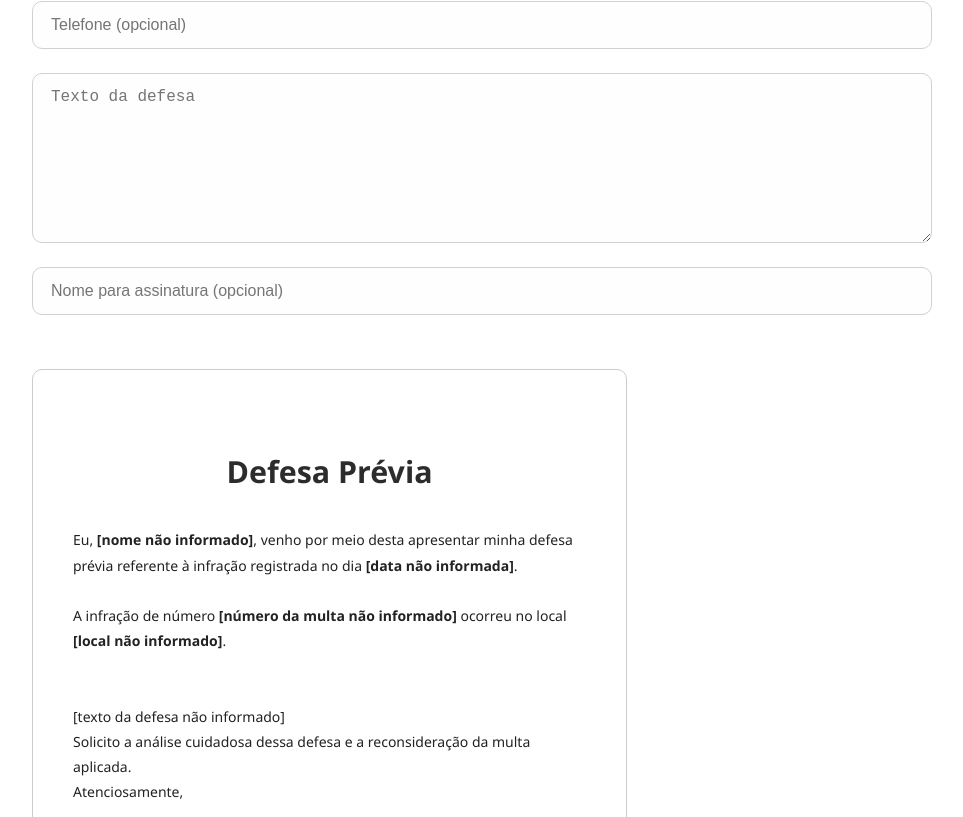
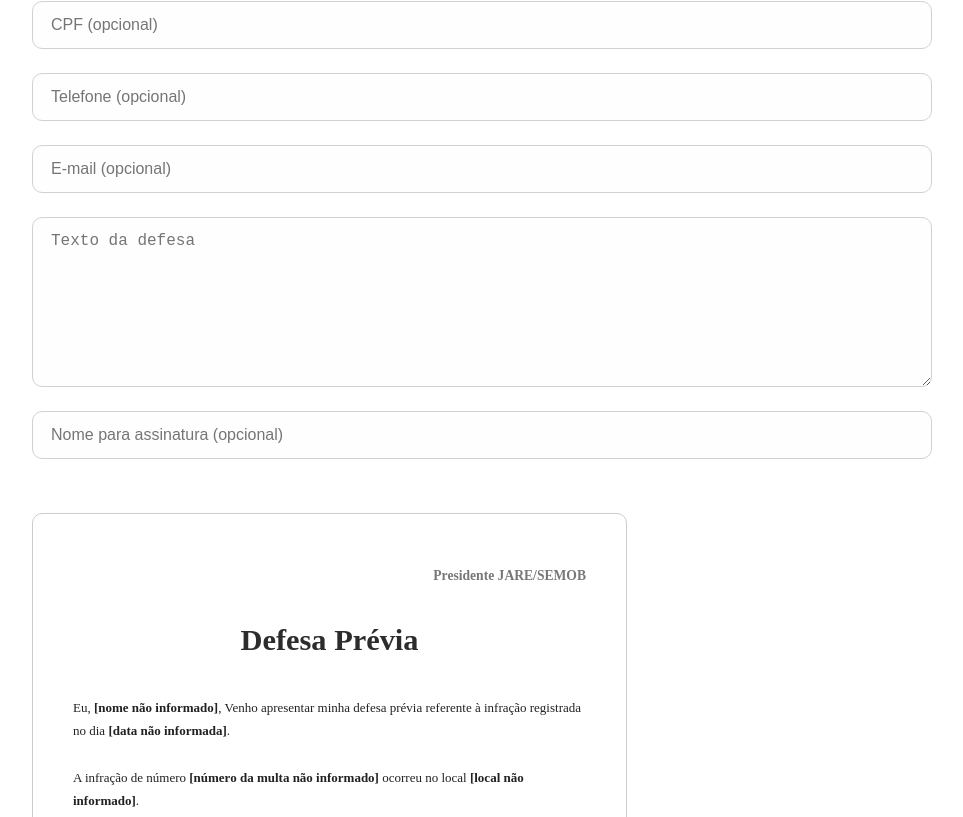
Before and after one commit to Geremiasrds/gerador-de-defeza, a React (Vite) app: page / in a window 1280 px wide. Shown: the part 863-1680 px from the top of the page, without its empty margins (158-1121 px from the left). Built offline with nearby package versions, Linux system fonts and the light colour scheme.

Commit message:
novo prjeto simples

```diff
--- a/src/App.jsx
+++ b/src/App.jsx
@@ -30,13 +30,14 @@ function App() {
   const [hora, setHora] = useState("");
   const [numeroMulta, setNumeroMulta] = useState("");
   const [local, setLocal] = useState("");
+  const [placa, setPlaca] = useState("");
   const [cnh, setCnh] = useState("");
   const [cpf, setCpf] = useState("");
   const [telefone, setTelefone] = useState("");
+  const [email, setEmail] = useState("");
   const [textoDefesa, setTextoDefesa] = useState("");
   const [nomeAssinatura, setNomeAssinatura] = useState("");
 
-  // Recuperar dados do localStorage ao carregar
   useEffect(() => {
     const dadosSalvos = localStorage.getItem("defesaForm");
     if (dadosSalvos) {
@@ -47,15 +48,16 @@ function App() {
       setHora(dados.hora || "");
       setNumeroMulta(dados.numeroMulta || "");
       setLocal(dados.local || "");
+      setPlaca(dados.placa || "");
       setCnh(dados.cnh || "");
       setCpf(dados.cpf || "");
       setTelefone(dados.telefone || "");
+      setEmail(dados.email || "");
       setTextoDefesa(dados.textoDefesa || "");
       setNomeAssinatura(dados.nomeAssinatura || "");
     }
   }, []);
 
-  // Salvar dados no localStorage quando qualquer valor mudar
   useEffect(() => {
     const dados = {
       titulo,
@@ -64,9 +66,11 @@ function App() {
       hora,
       numeroMulta,
       local,
+      placa,
       cnh,
       cpf,
       telefone,
+      email,
       textoDefesa,
       nomeAssinatura,
     };
@@ -78,9 +82,11 @@ function App() {
     hora,
     numeroMulta,
     local,
+    placa,
     cnh,
     cpf,
     telefone,
+    email,
     textoDefesa,
     nomeAssinatura,
   ]);
@@ -91,9 +97,13 @@ function App() {
       html2canvas(input, { scale: 3, useCORS: true }).then((canvas) => {
         const imgData = canvas.toDataURL("image/png");
         const pdf = new jsPDF("p", "mm", "a4");
+
         const pdfWidth = pdf.internal.pageSize.getWidth();
-        const pdfHeight = pdf.internal.pageSize.getHeight();
-        pdf.addImage(imgData, "PNG", 0, 0, pdfWidth, pdfHeight);
+        const imgProps = pdf.getImageProperties(imgData);
+        const imgHeight = (imgProps.height * pdfWidth) / imgProps.width;
+
+        pdf.internal.pageSize.setHeight(imgHeight);
+        pdf.addImage(imgData, "PNG", 0, 0, pdfWidth, imgHeight);
         pdf.save("defesa-previa.pdf");
       });
     }, 100);
@@ -132,35 +142,37 @@ function App() {
       <Input type="time" placeholder="Hora da infração" value={hora} onChange={(e) => setHora(e.target.value)} />
       <Input type="text" placeholder="Número da multa" value={numeroMulta} onChange={(e) => setNumeroMulta(e.target.value)} />
       <Input type="text" placeholder="Local da infração" value={local} onChange={(e) => setLocal(e.target.value)} />
+      <Input type="text" placeholder="Placa do veículo" value={placa} onChange={(e) => setPlaca(e.target.value)} />
       <Input type="text" placeholder="CNH (opcional)" value={cnh} onChange={(e) => setCnh(e.target.value)} />
       <Input type="text" placeholder="CPF (opcional)" value={cpf} onChange={(e) => setCpf(e.target.value)} />
       <Input type="tel" placeholder="Telefone (opcional)" value={telefone} onChange={(e) => setTelefone(e.target.value)} />
+      <Input type="email" placeholder="E-mail (opcional)" value={email} onChange={(e) => setEmail(e.target.value)} />
       <Textarea rows={6} placeholder="Texto da defesa" value={textoDefesa} onChange={(e) => setTextoDefesa(e.target.value)} />
       <Input type="text" placeholder="Nome para assinatura (opcional)" value={nomeAssinatura} onChange={(e) => setNomeAssinatura(e.target.value)} style={{ marginBottom: 30 }} />
 
       <PdfContent ref={pdfRef}>
-        <HeaderText></HeaderText>
+        <HeaderText>Presidente JARE/SEMOB</HeaderText>
         <PdfTitle>{titulo}</PdfTitle>
 
         <p>
-          Eu, <strong>{nome || "[nome não informado]"}</strong>, venho por meio
-          desta apresentar minha defesa prévia referente à infração registrada no
-          dia <strong>{formatarData(data)}</strong>
-          {hora ? ` às ${hora}` : ""}.
+          Eu, <strong>{nome || "[nome não informado]"}</strong>, Venho apresentar minha defesa prévia referente à infração registrada no
+          dia <strong>{formatarData(data)}</strong>{hora ? ` às ${hora}` : ""}.
           <br /><br />
           A infração de número{" "}
           <strong>{numeroMulta || "[número da multa não informado]"}</strong>{" "}
           ocorreu no local <strong>{local || "[local não informado]"}</strong>.
           <br /><br />
+          {placa && <>Placa do veículo: <strong>{placa}</strong><br /></>}
           {cnh && <>CNH: <strong>{cnh}</strong><br /></>}
           {cpf && <>CPF: <strong>{cpf}</strong><br /></>}
           {telefone && <>Telefone: <strong>{telefone}</strong><br /></>}
-          <br />
+          {email && <>E-mail: <strong>{email}</strong><br /></>}
+
           {textoDefesa || "[texto da defesa não informado]"}
           <br />
           Solicito a análise cuidadosa dessa defesa e a reconsideração da multa
           aplicada.
-          <br />
+          <br /><br />
           Atenciosamente,
           <br /><br />
         </p>
--- a/src/componentes/styles.js
+++ b/src/componentes/styles.js
@@ -75,13 +75,13 @@ export const Textarea = styled.textarea`
 export const PdfContent = styled.div`
   width: 595px;
   padding: 50px 40px;
-  background-color: #ffffff;
+  background-color:rgb(255, 255, 255);
   border: 1px solid #ccc;
   border-radius: 10px;
   color: #222;
-  font-size: 14px;
+  font-size: 13px;
   line-height: 1.8;
-  font-family: 'Segoe UI', Tahoma, Geneva, Verdana, sans-serif;
+  font-family: strong;
   box-sizing: border-box;
   white-space: pre-wrap;
 `;
```
